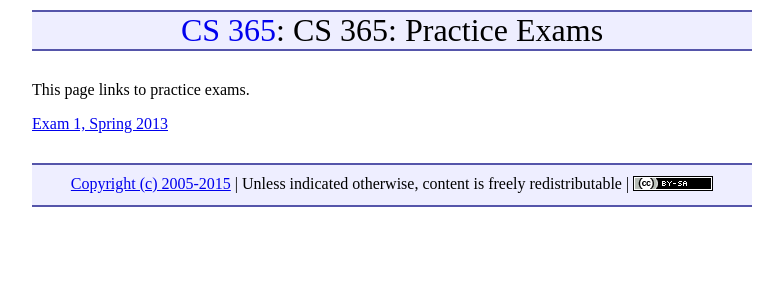
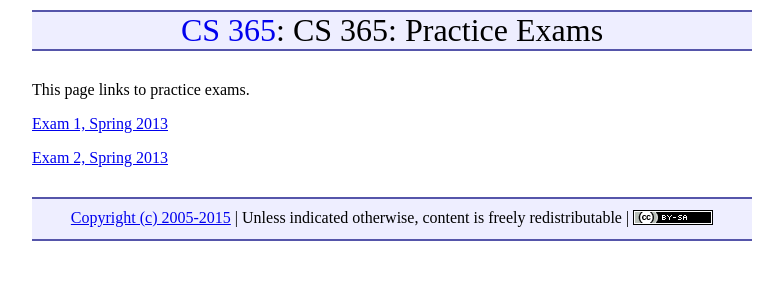
Before and after one commit to ycpcs/cs365-spring2015, a Jekyll site: the page built from practice/index.md, in a window 1280 px wide. Shown: the top 300 px of the page, without its empty margins (248-1031 px from the left). Built offline with Jekyll 4.4.1, drawn with Linux system fonts in a browser that asks for light colours; Markdown is read by kramdown in place of the engine named in the settings.

Commit message:
practice exam 2

```diff
--- a/practice/index.md
+++ b/practice/index.md
@@ -6,3 +6,5 @@ title: "CS 365: Practice Exams"
 This page links to practice exams.
 
 [Exam 1, Spring 2013](cs365-spring2013-exam1.pdf)
+
+[Exam 2, Spring 2013](cs365-spring2013-exam2.pdf)
```
Also changed, not shown: 1 other file.
